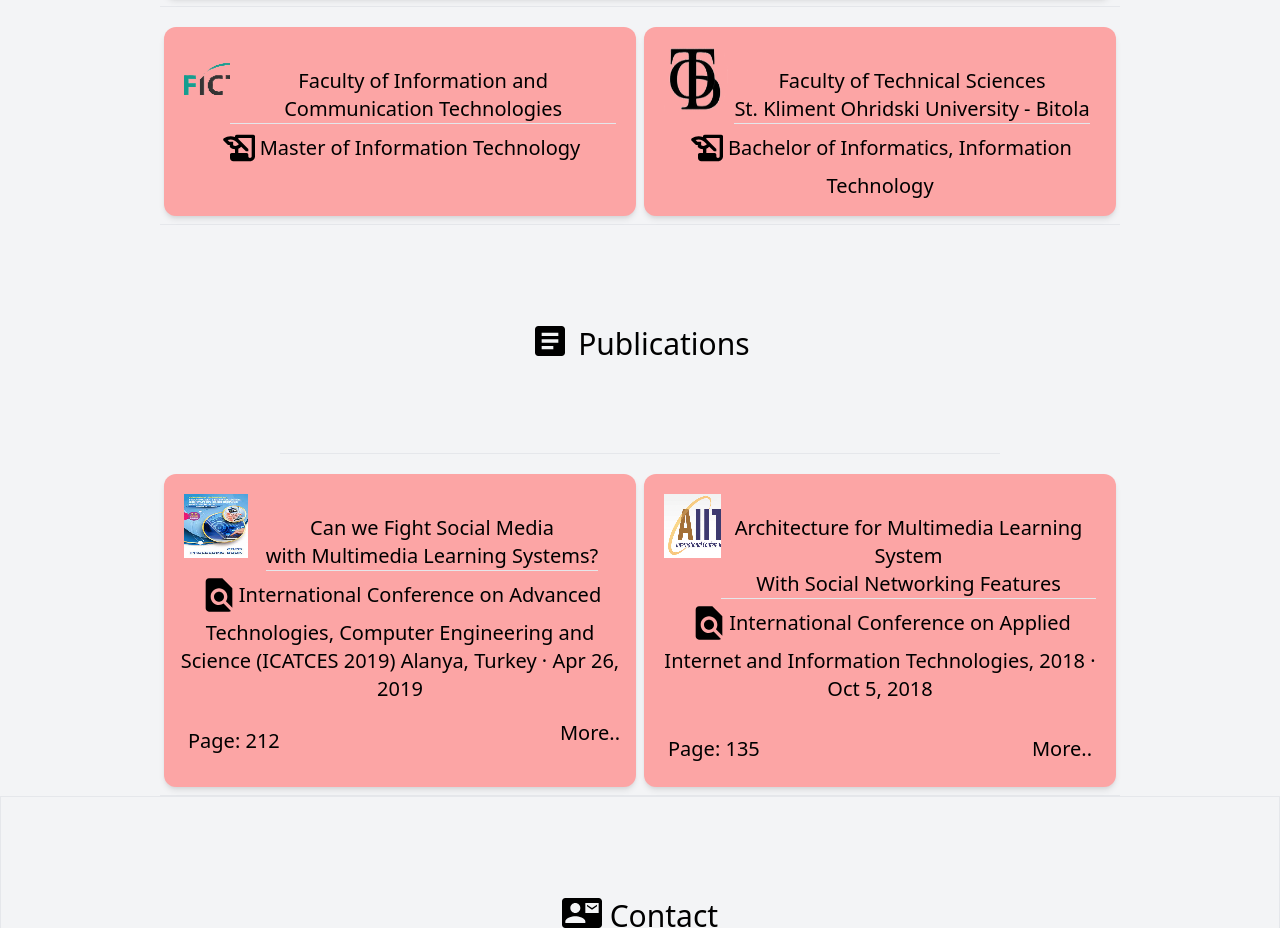
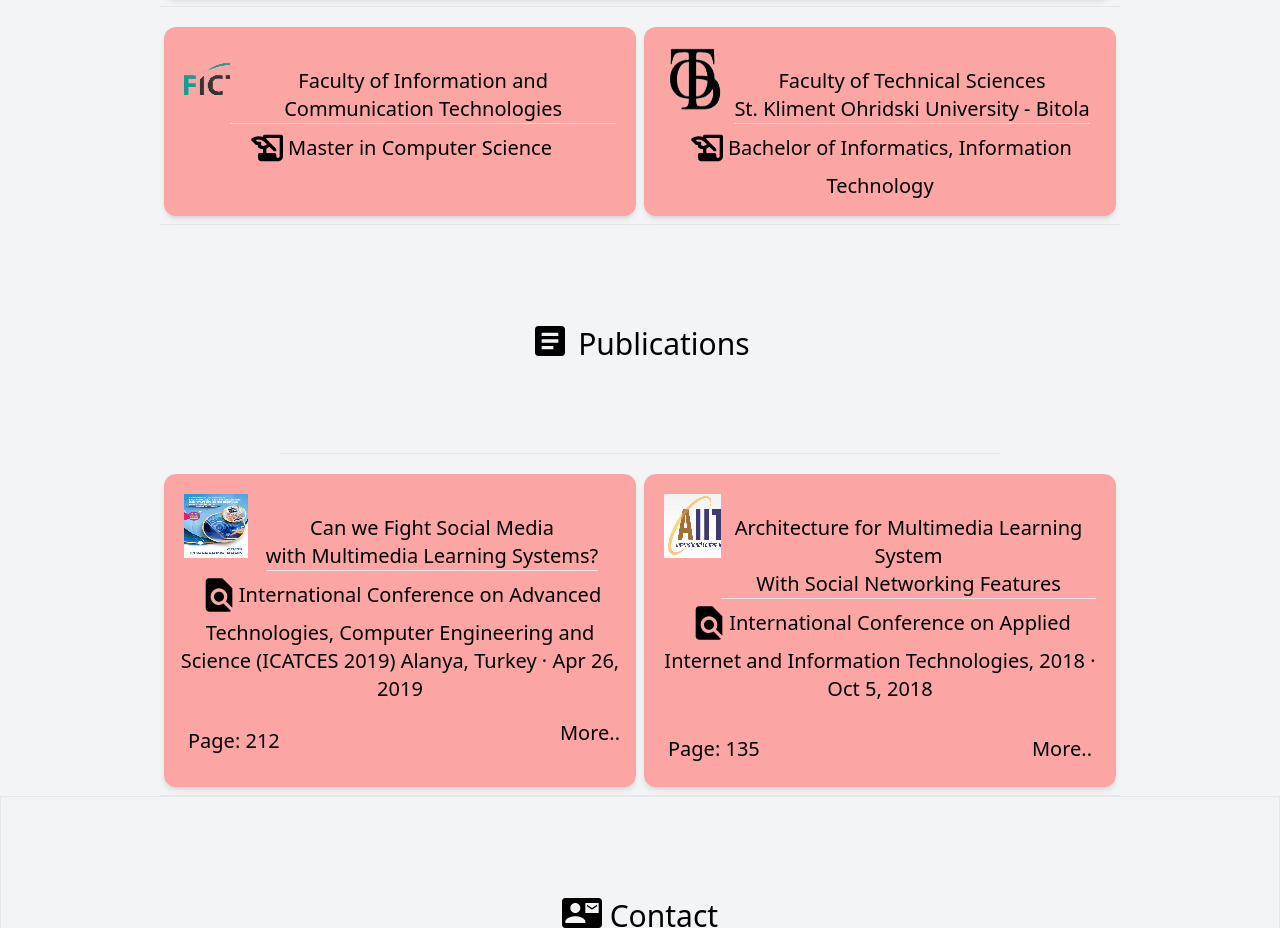
Before and after one commit to ivanveselinov/Portfolio, a React (Create React App) app: page / in a window 1280 px wide. Shown: the part 4762-5690 px from the top of the page. Built offline with nearby package versions, Linux system fonts and the light colour scheme.

Commit message:
education change

```diff
--- a/src/components/education/ContainerEdu.js
+++ b/src/components/education/ContainerEdu.js
@@ -63,7 +63,7 @@ function ContainerEdu() {
                      </p>
                    </div>
 
-                   <p className={Paragraph}><HistoryEduRoundedIcon sx ={{ fontSize: 40 }} className={iconsPub}/>Master of Information Technology</p>
+                   <p className={Paragraph}><HistoryEduRoundedIcon sx ={{ fontSize: 40 }} className={iconsPub}/>Master in Computer Science</p>
                    <br></br>
                 </div>
               </Zoom>
```
